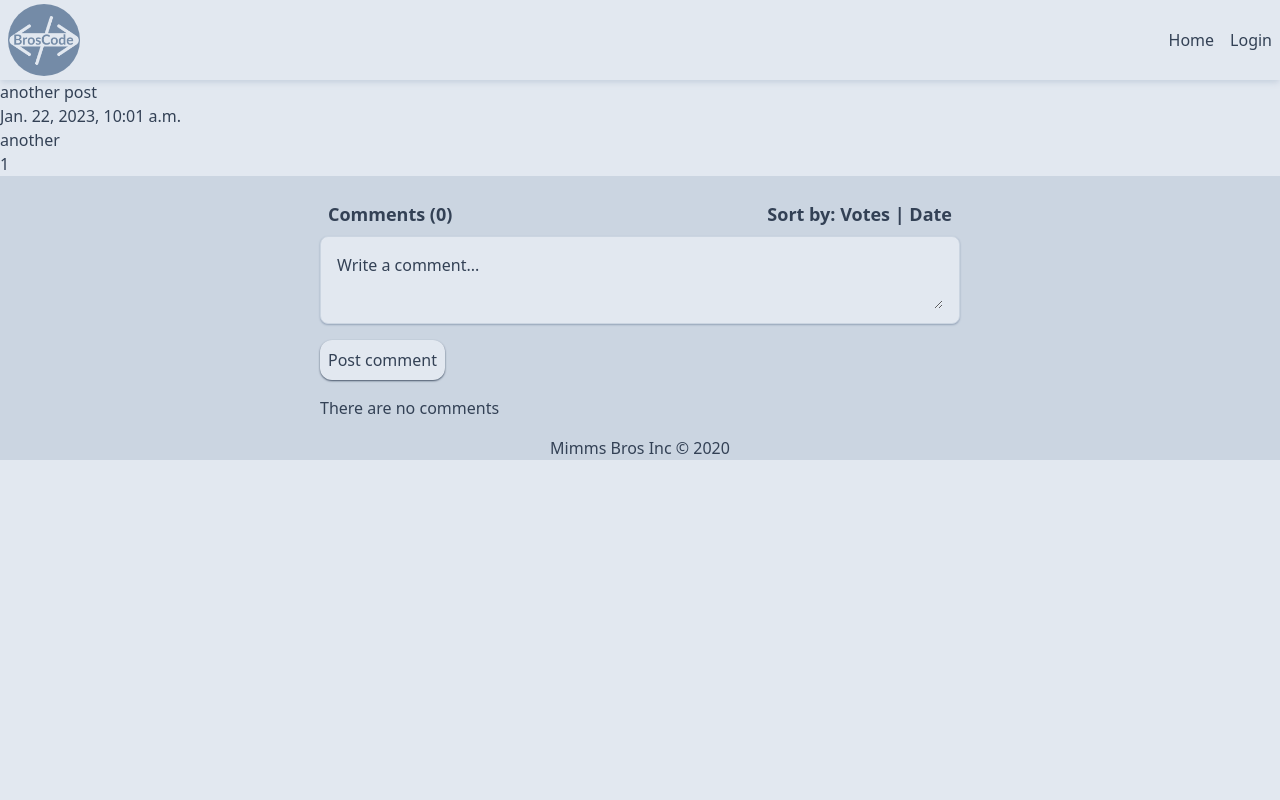
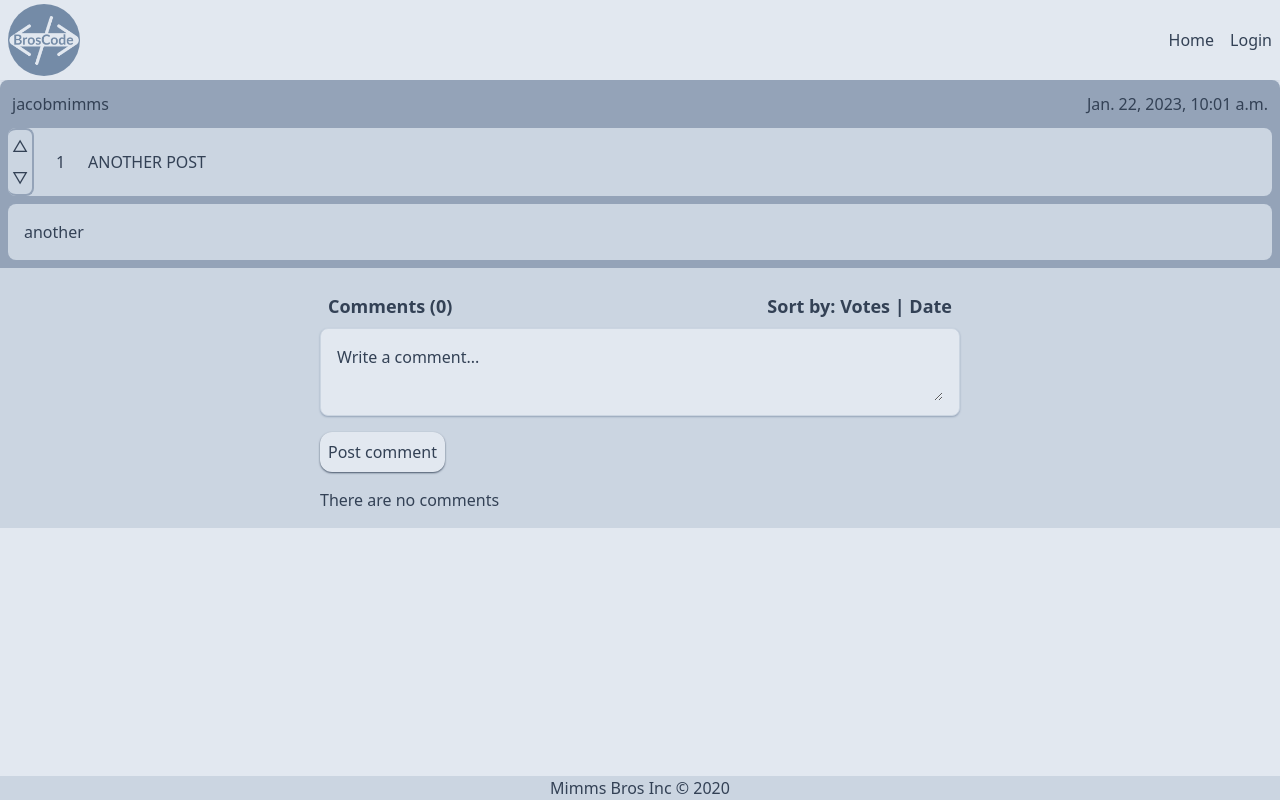
Before and after one commit to jacobmimms/django_app, a Django app: page /19/post/ in a window 1280 px wide. Run offline with Django 4.2, Linux system fonts and the light colour scheme; data comes from the database, SQL or seed files in the repository; both versions use the stored data as it was after the commit; some libraries are stand-ins or nearby versions.

Commit message:
Formatted post and added header animations on scroll

```diff
--- a/blog/templates/blog/base.html
+++ b/blog/templates/blog/base.html
@@ -1,6 +1,6 @@
 {% load static tailwind_tags %}
 <!DOCTYPE html>
-<html lang="en" class="font-sans w-full max-w-full h-max text-slate-700 bg-slate-200">
+<html lang="en" class="font-sans w-full max-w-full h-full h-max-full text-slate-700 bg-slate-200">
 	<head>
     <title>BrosCode</title>
 		<meta charset="UTF-8">
@@ -9,19 +9,45 @@
 		{% tailwind_css %}
 	</head>
 
-	<body class="w-full max-w-full flex flex-col justify-left align-middle">
+	<body class="fixed flex flex-col w-full h-full justify-right align-middle">
         <script src="https://cdnjs.cloudflare.com/ajax/libs/jquery/3.3.1/jquery.min.js"></script>
-        <div id="header">
+
+        <div id="header" class="h-auto">
             {% block header %}
             {% include "blog/header.html" %}
             {% endblock %}
         </div>
-
-        <div id="main_content h-max" class="h-full">
+        <div id="main-content" class="h-full overflow-scroll">
+            <script>
+                $('#main-content').scroll(function() {
+                    if($('#main-content').scrollTop() === 0) {
+                        console.log("tip!")
+                        $("#header").show(200);
+                    }
+                });
+                var lastScrollTop = 0;
+                var last_time = Date.now();
+                $('#main-content').on('scroll', function() {
+                    var elapsed = Date.now() - last_time
+                    if (elapsed < 200) {
+                        return;
+                    }
+                    st = $(this).scrollTop();
+                    if(st-lastScrollTop > 70) {
+                        console.log(st-lastScrollTop)
+                        $('#header').hide(200);
+                    }
+                    else if (st-lastScrollTop < -70) {
+                        $('#header').show(200);
+                    }
+                    last_time = Date.now();
+                    lastScrollTop = st;
+                });
+            </script>
             {% block content %}{% endblock %}
         </div>
 
-        <div id="footer">
+        <div id="footer h-full">
             {% block footer %}
             {% include "blog/footer.html" %}
             {% endblock %}
--- a/blog/templates/blog/comment_fragment.html
+++ b/blog/templates/blog/comment_fragment.html
@@ -9,10 +9,10 @@
 
             <div class="flex justify-between items-center mb-2">
                 <div class="flex items-center ">
-                    <!-- <a href="{% url 'blog:profile' comment.author.pk %}" class="p-2 rounded-lg hover:bg-slate-400 hover:text-slate-700 inline-flex items-center mr-3 text-sm {% cycle 'text-slate-100' 'text-slate-200' 'text-slate-300' %}"><img
+                    <a href="{% url 'blog:profile' comment.author.pk %}" class="p-2 rounded-lg hover:bg-slate-400 hover:text-slate-700 inline-flex items-center mr-3 text-sm {% cycle 'text-slate-100' 'text-slate-200' 'text-slate-300' %}"><img
                             class="mr-2 w-6 h-6 rounded-full"
                             src="https://flowbite.com/docs/images/people/profile-picture-2.jpg"
-                            alt="{{comment.author.username}}">{{comment.author.username}}</a> -->
+                            alt="{{comment.author.username}}">{{comment.author.username}}</a>
                     <p class="text-sm"><time pubdate datetime="2022-02-08"
                             title="February 8th, 2022">{{comment.created_at}}</time></p>
                 </div>
--- a/blog/templates/blog/index.html
+++ b/blog/templates/blog/index.html
@@ -48,8 +48,8 @@
     {% if latest_posts_list %}
         <ul class="flex flex-col w-10/12 align-middle items-center justify-center">
         {% for post in latest_posts_list %}
-        <div class="w-full rounded-lg h-full">
-            <li class="flex my-2 items-center bg-primary text-accent-darkest w-full h-full rounded-lg">
+        <div class="w-full h-full border-b-2 border-slate-400">
+            <li class=" flex my-2 items-center bg-primary text-accent-darkest w-full h-full rounded-lg">
                 <!-- <form class="h-min w-8" id="vote" onc> -->
                 <div class="h-min w-8">
                     <button class="p-1 rounded-tr-xl bg-slate-300 hover:bg-slate-400 active:bg-slate-500" id="up{{post.id}}" onclick=vote('up','post',{{post.id}})>
--- a/blog/templates/blog/post.html
+++ b/blog/templates/blog/post.html
@@ -8,12 +8,50 @@
 <title>Home</title>
     {% tailwind_css %}
 </head>
-<body>
+<body class="flex content-center">
     {% block content %}
-    <h1> {{post.title}} </h1>
-    <h2> {{post.created_at}} </h2>
-    <p> {{post.content}} </p>
-    <p> {{post.votes}} </p>
+    <div class="flex justify-center">
+        <div id="post-content" class="w-full flex flex-col justify-center bg-slate-400 p-2 rounded-t-lg content-center align-middle">
+
+            <div class="flex flex-row justify-between align-middle text-center content-center">
+                <a href="{% url 'blog:profile' post.author.pk %}" class="rounded-lg hover:bg-slate-500 hover:text-slate-200 p-1">
+                    {{post.author.username}}</a>
+                <span class="p-1">
+                    {{post.created_at}}
+                </span>
+            </div>
+
+            <div class="w-full rounded-lg h-full flex my-2 items-center bg-slate-300 text-accent-darkest">
+                <div class="h-min w-8">
+                    <button class="p-1  border-r-2 border-t-2 border-slate-400 rounded-t-lg bg-slate-300 hover:bg-slate-400 active:bg-slate-500" id="up{{post.id}}" onclick=vote('up','post',{{post.id}})>
+                        {% if user in post.users_upvoted.all %}
+                            ▲
+                        {% else %}
+                            △
+                        {% endif %}
+                    </button>
+                    <button class="p-1  border-r-2 border-b-2 border-slate-400 rounded-b-lg bg-slate-300 hover:bg-slate-400 active:bg-slate-500" id="down{{post.id}}" onclick=vote('down','post',{{post.id}})>
+                        {% if user in post.users_downvoted.all %}
+                            ▼
+                        {% else %}
+                            ▽
+                        {% endif %}
+                    </button>
+                </div>
+                <div class="flex align-middle">
+                    <div class="flex flex-col ml-4 w-4 justify-center " id="votes{{post.id}}">
+                        {{post.votes}}
+                    </div>
+                    <span class=" hover:bg-slate-300 rounded-full m-2 p-2">
+                        {{ post.title | upper }}
+                    </span>
+                </div>
+            </div>
+            <div class="p-4 bg-slate-300 rounded-lg">
+                {{post.content}}
+            </div>
+        </div>
+    </div>
     <script>
         let ajax_reply = function (endpoint, request_parameters) {
             $.post(endpoint, request_parameters)
--- a/theme/static/css/dist/styles.css
+++ b/theme/static/css/dist/styles.css
@@ -729,6 +729,10 @@ select {
   position: static;
 }
 
+.fixed {
+  position: fixed;
+}
+
 .relative {
   position: relative;
 }
@@ -1004,6 +1000,10 @@ select {
   border-color: rgb(243 244 246 / var(--tw-divide-opacity));
 }
 
+.overflow-scroll {
+  overflow: scroll;
+}
+
 .rounded-lg {
   border-radius: 0.5rem;
 }
@@ -1043,6 +1043,11 @@ select {
   border-bottom-right-radius: 1rem;
 }
 
+.rounded-b-lg {
+  border-bottom-right-radius: 0.5rem;
+  border-bottom-left-radius: 0.5rem;
+}
+
 .rounded-tr-xl {
   border-top-right-radius: 0.75rem;
 }
@@ -1059,8 +1068,36 @@ select {
   border-width: 0px;
 }
 
-.border-2 {
-  border-width: 2px;
+.border-x-2 {
+  border-left-width: 2px;
+  border-right-width: 2px;
+}
+
+.border-r-2 {
+  border-right-width: 2px;
+}
+
+.border-t-2 {
+  border-top-width: 2px;
+}
+
+.border-b-2 {
+  border-bottom-width: 2px;
+}
+
+.border-slate-600 {
+  --tw-border-opacity: 1;
+  border-color: rgb(71 85 105 / var(--tw-border-opacity));
+}
+
+.border-slate-700 {
+  --tw-border-opacity: 1;
+  border-color: rgb(51 65 85 / var(--tw-border-opacity));
+}
+
+.border-slate-500 {
+  --tw-border-opacity: 1;
+  border-color: rgb(100 116 139 / var(--tw-border-opacity));
 }
 
 .border-slate-300 {
@@ -1068,49 +1105,19 @@ select {
   border-color: rgb(203 213 225 / var(--tw-border-opacity));
 }
 
+.border-slate-800 {
+  --tw-border-opacity: 1;
+  border-color: rgb(30 41 59 / var(--tw-border-opacity));
+}
+
 .border-blue-500 {
   --tw-border-opacity: 1;
   border-color: rgb(59 130 246 / var(--tw-border-opacity));
 }
 
-.border-slate-700 {
+.border-slate-400 {
   --tw-border-opacity: 1;
-  border-color: rgb(51 65 85 / var(--tw-border-opacity));
-}
-
-.border-red-700 {
-  --tw-border-opacity: 1;
-  border-color: rgb(185 28 28 / var(--tw-border-opacity));
-}
-
-.border-slate-800 {
-  --tw-border-opacity: 1;
-  border-color: rgb(30 41 59 / var(--tw-border-opacity));
-}
-
-.border-black {
-  --tw-border-opacity: 1;
-  border-color: rgb(0 0 0 / var(--tw-border-opacity));
-}
-
-.border-slate-500 {
-  --tw-border-opacity: 1;
-  border-color: rgb(100 116 139 / var(--tw-border-opacity));
-}
-
-.border-slate-200 {
-  --tw-border-opacity: 1;
-  border-color: rgb(226 232 240 / var(--tw-border-opacity));
-}
-
-.border-slate-600 {
-  --tw-border-opacity: 1;
-  border-color: rgb(71 85 105 / var(--tw-border-opacity));
-}
-
-.border-b-slate-800 {
-  --tw-border-opacity: 1;
-  border-bottom-color: rgb(30 41 59 / var(--tw-border-opacity));
+  border-color: rgb(148 163 184 / var(--tw-border-opacity));
 }
 
 .bg-gray-50 {
@@ -1172,6 +1179,18 @@ select {
 
 .p-1 {
   padding: 0.25rem;
+}
+
+.p-3 {
+  padding: 0.75rem;
+}
+
+.p-10 {
+  padding: 2.5rem;
+}
+
+.p-4 {
+  padding: 1rem;
 }
 
 .px-4 {
```
Also changed, not shown: other parts of theme/static/css/dist/styles.css (+40 -24 lines), db.sqlite3.
